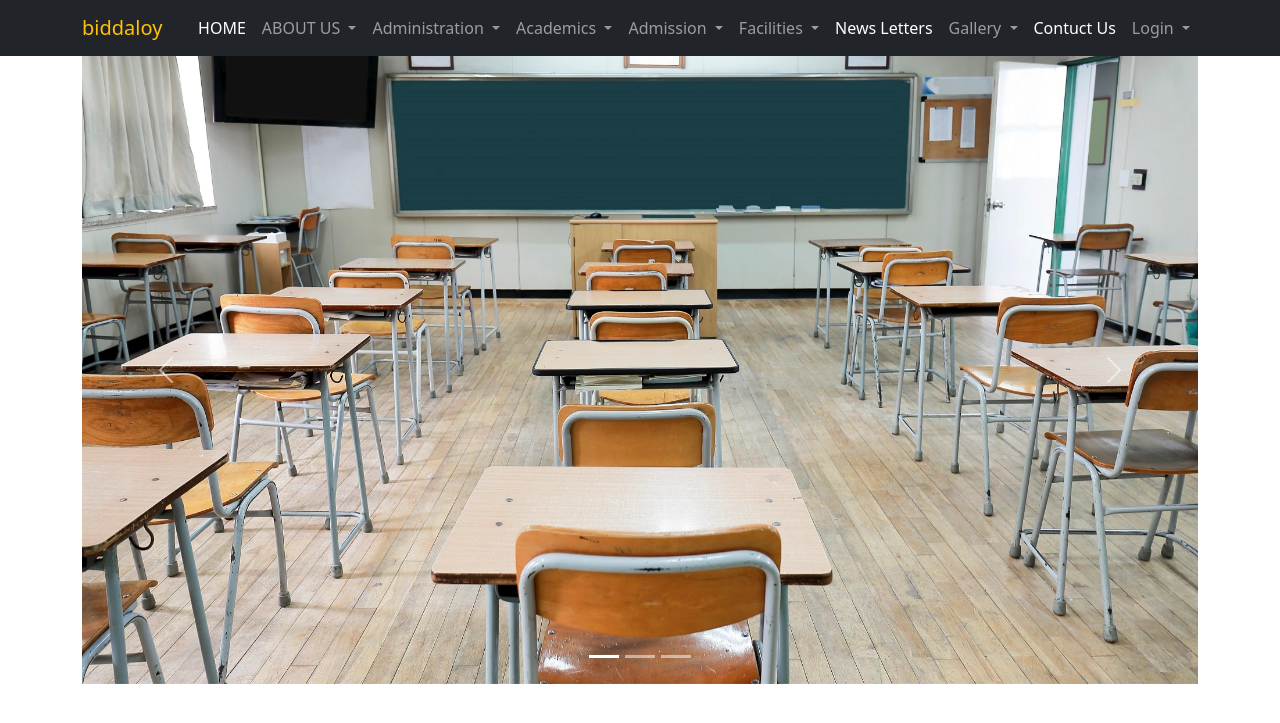
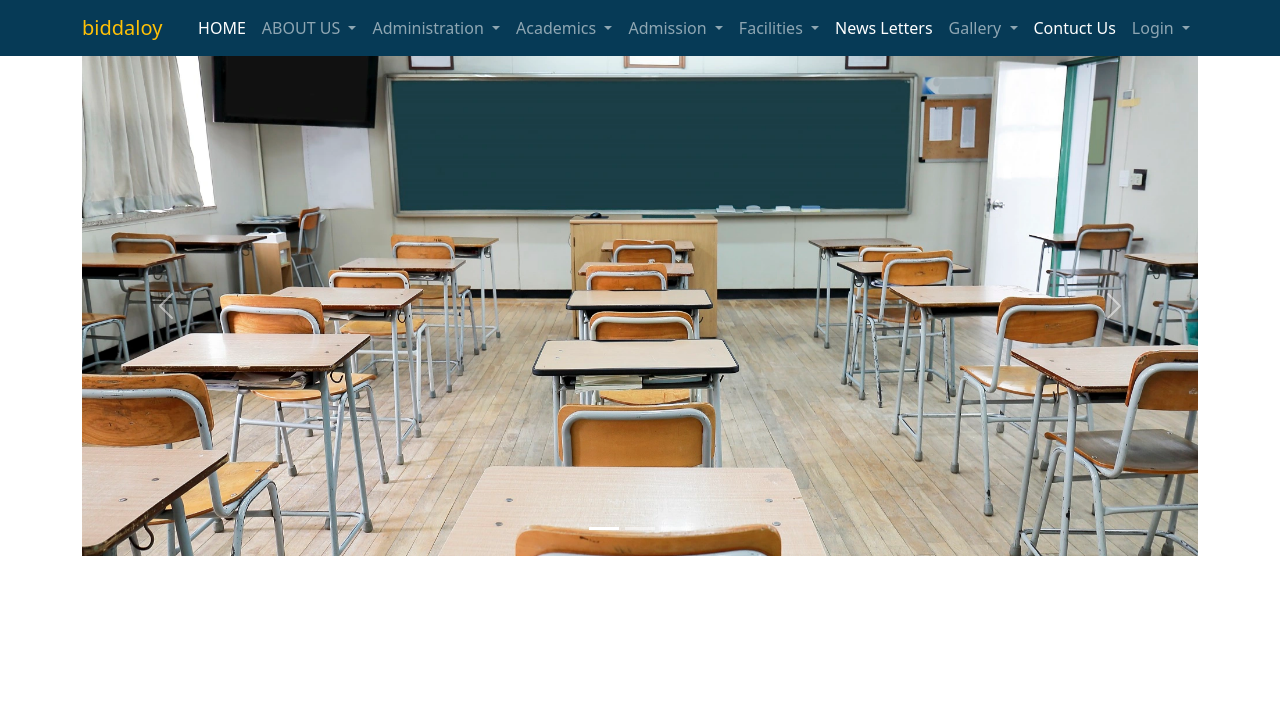
Before and after one commit to Isratjahanmokta/biddaloy, a Django app: page / in a window 1280 px wide. Shown: the top 723 px of the page. Run offline with Django 4.2, Linux system fonts and the light colour scheme.

Commit message:
fixed carousal height and change navbar bg-color

```diff
--- /dev/null
+++ b/authentication/static/authentication/css/navbar.css
@@ -0,0 +1,11 @@
+.navbar{
+    background-color: rgb(6, 58, 86);
+
+}
+.tales {
+    width: 100%;
+  }
+  .carousel-inner{
+    width:100%;
+    max-height: 500px !important;
+  }
--- a/authentication/static/css/navbar.css
+++ /dev/null
@@ -1,4 +0,0 @@
-
-.navbar {
-    background-color: #198754!important;
-}
--- a/authentication/templates/nav_bar.html
+++ b/authentication/templates/nav_bar.html
@@ -1,5 +1,5 @@
 
-<nav class="navbar navbar-expand-lg navbar-dark bg-dark">
+<nav class="navbar navbar-expand-lg navbar-dark">
     <div class="container">
       <a class="navbar-brand" href="#"><span class="text-warning">biddaloy</span> </a>
       <button class="navbar-toggler" type="button" data-bs-toggle="collapse" data-bs-target="#navbarSupportedContent" aria-controls="navbarSupportedContent" aria-expanded="false" aria-label="Toggle navigation">
```
